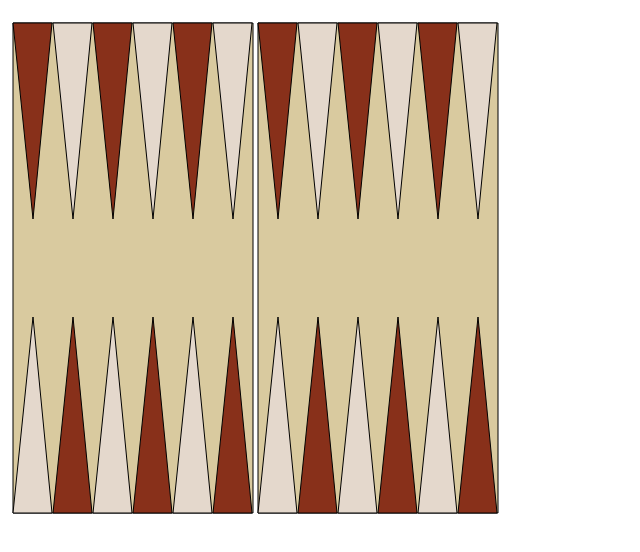
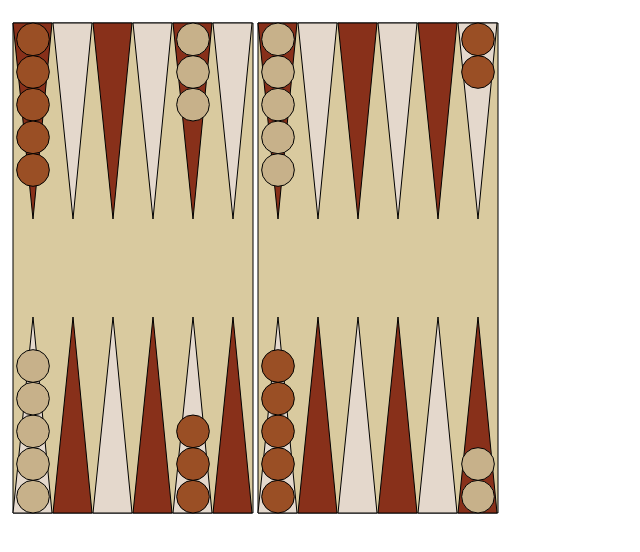
Before and after one commit to ajlopez/SimpleGammon, a website: page samples/html/index.html in a window 1280 px wide. Shown: the part 48-600 px from the top of the page, without its empty margins (0-640 px from the left). Drawn offline with Linux system fonts and the light colour scheme.

Commit message:
Fixing getCheckers; new board

```diff
--- a/samples/html/index.html
+++ b/samples/html/index.html
@@ -1,6 +1,7 @@
 <html>
 <head>
 <title>Backgammon</title>
+<script src="../../lib/simplegammon.js" language="javascript"></script>
 </head>
 <body>
 <h1>Backgammon</h1>
@@ -8,6 +9,9 @@
 <canvas id="canvas" width="600" height="500">
 </canvas>
 <script language="javascript">
+
+var Colors = simplegammon.Colors;
+
 var canvas = document.getElementById("canvas");
 
 var width = canvas.width;
@@ -72,15 +76,73 @@ function drawZone(fromx, fromy, zonewidth, zoneheight) {
     }
 }
 
-function drawBoard() {
+function drawBoard(checkers) {
     var zonewidth = width / 2 - 10 - 50;
     var zoneheight = height - 10;
 
     context.clearRect(0, 0, width, height);
     drawZone(5, 5, zonewidth, zoneheight);
     drawZone(5 + zonewidth + 5, 5, zonewidth, zoneheight);
+
+    var positionwidth = zonewidth / 6;
+    var positionheight = zoneheight / 2 * 0.8;
+    var radius = positionheight / 12;
+
+    for (var color = Colors.Red; color <= Colors.Black; color++) {
+        if (color == Colors.Red)
+            context.fillStyle = "#C7B18A";
+        else
+            context.fillStyle = "#9A4F25";
+
+        context.strokeStyle = "black";
+        for (var k in checkers[color]) {
+            if (!k)
+                continue;
+
+            var ncheckers = checkers[color][k];
+
+            if (!ncheckers)
+                continue;
+
+            var nzone = (k > 6 && k <= 18) ? 1 : 0;
+
+            if (k <= 12)
+                var ncell = 5 - ((k - 1) % 6);
+            else
+                var ncell = ((k - 1) % 6);
+
+            var offset = radius;
+
+            if (k > 12 && color == Colors.Red || k <= 12 && color == Colors.Black)
+                offset = -offset;
+
+            var x = 5 + positionwidth / 2 + ncell * positionwidth;
+
+            if (nzone == 0)
+                x += zonewidth + 5;
+
+            if (k <= 12 && color == Colors.Red || k > 12 && color == Colors.Black)
+                y = 5;
+            else
+                y = zoneheight + 5;
+
+            y += offset;
+
+            for (n = 0; n < ncheckers; n++) {
+                context.beginPath();
+                context.arc(x, y, radius, 0, Math.PI * 2, true);
+                context.closePath();
+                context.fill();
+                context.stroke();
+                y += offset * 2;
+            }
+        }
+    }
 }
 
-drawBoard();
+var game = new simplegammon.Game();
+var board = game.getBoard();
+
+drawBoard(board.getCheckers());
 
 </script>
```
Also changed, not shown: lib/simplegammon.js.
